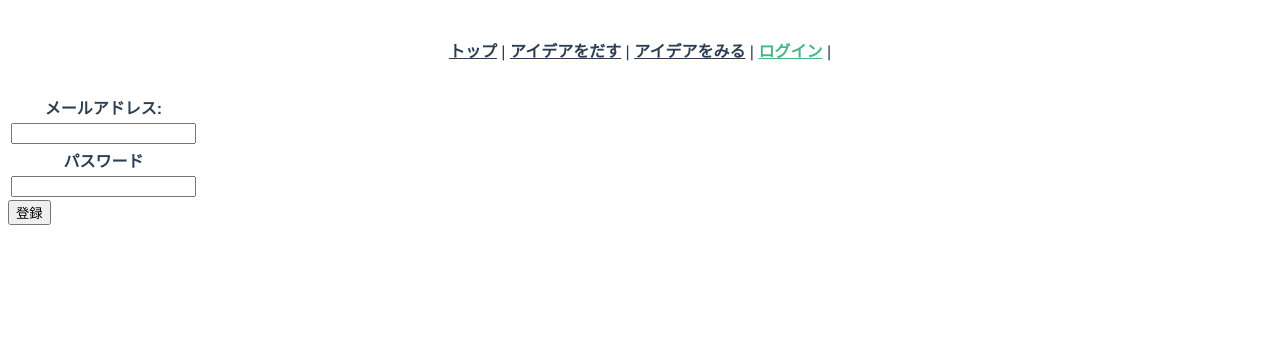
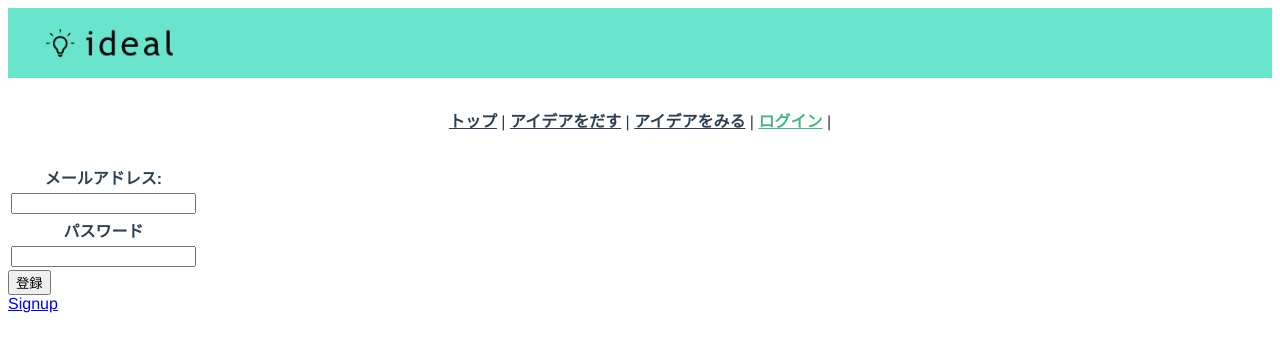
Before and after one commit to sisosyunya/ideal, a Vue app: page /login in a window 1280 px wide. Shown: the top 352 px of the page. Built offline with nearby package versions, Linux system fonts and the light colour scheme.

Commit message:
Signup.vue追加

```diff
--- a/src/router/index.js
+++ b/src/router/index.js
@@ -3,6 +3,7 @@ import Entrance from "../views/Entrance.vue"
 import Home from '../views/Home.vue'
 import Post from "../views/Post.vue"
 import Login from "../views/Login.vue"
+import Signup from "../views/Signup.vue"
 
 
 
@@ -26,6 +27,11 @@ const routes = [
     path: '/login',
     name: 'Login',
     component: Login
+  },
+  {
+    path: '/signup',
+    name: 'Signup',
+    component: Signup
   }
 ]
 
--- a/src/views/Login.vue
+++ b/src/views/Login.vue
@@ -1,4 +1,7 @@
 <template>
+  <div class="atama">
+    <img class="icon" src="../assets/icon.png" />
+  </div>
       <div id="nav">
     <router-link to="/">トップ</router-link> |
     <router-link to="/post">アイデアをだす</router-link> |
@@ -21,6 +24,9 @@
       </table>
       <button v-on:click="signUp">登録</button>
   </div>
+  <div>
+      <router-link to="/Signup">Signup</router-link>
+  </div>
 </template>
 <script>
 // import { firebase } from "firebase/firestore"
--- /dev/null
+++ b/src/views/Signup.vue
@@ -0,0 +1,12 @@
+<template>
+  <div class="atama">
+    <img class="icon" src="../assets/icon.png" />
+  </div>
+</template>
+<script>
+
+
+</script>
+
+<style lang="scss" scoped>
+</style>
```
